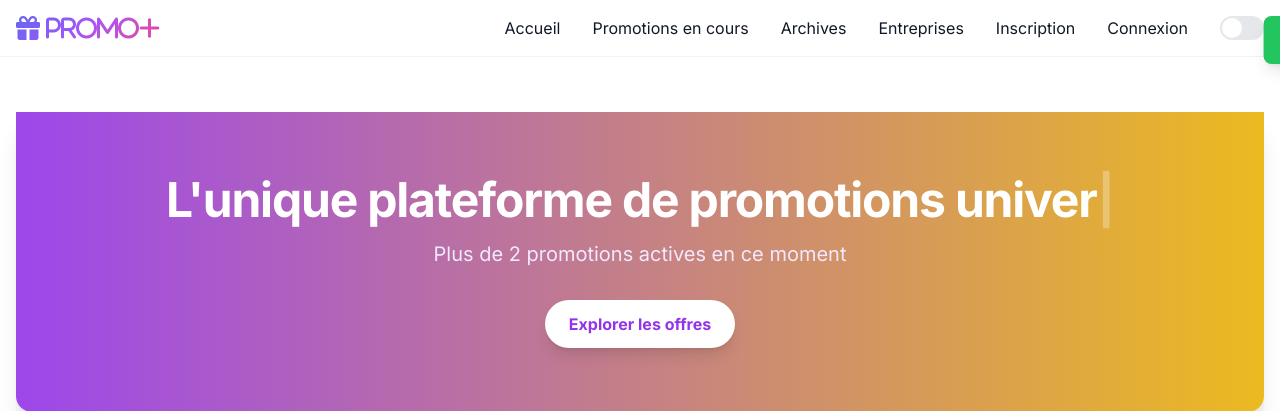
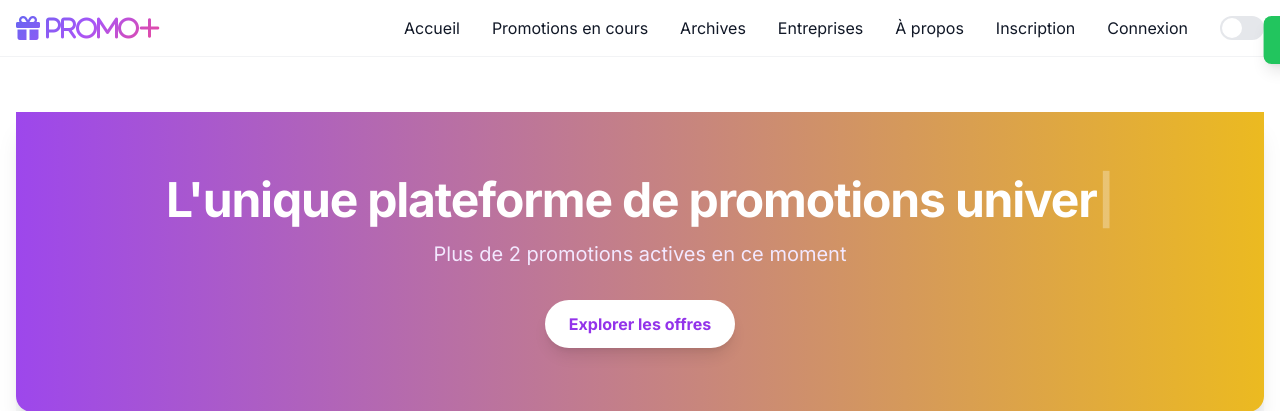
Before and after one commit to Futdev-teams/promo, a Django app: page / in a window 1280 px wide. Shown: the top 411 px of the page. Run offline with Django 5.2, Linux system fonts and the light colour scheme; data comes from the database, SQL or seed files in the repository; some libraries are stand-ins or nearby versions.

Commit message:
Mise à jour du projet promo V 0.2

```diff
--- a/promotions/templates/base.html
+++ b/promotions/templates/base.html
@@ -485,7 +485,7 @@
                 <a href="/promotions-actives" class="nav-link">Promotions en cours</a>
                 <a href="/archives" class="nav-link">Archives</a>
                 <a href="/entreprise" class="nav-link">Entreprises</a>
-
+                <a href="/about_me" class="nav-link">À propos</a>
 
                 {% if user.is_authenticated %}
                 <!-- Menu utilisateur futuriste -->
@@ -554,6 +554,10 @@
                 <a href="/entreprise" class="nav-link flex items-center">
                     <i class="fas fa-building mr-3 text-accent-color"></i>
                     Entreprises
+                </a>
+                <a href="/about_me" class="nav-link flex items-center">
+                    <i class="fas fa-info-circle mr-3 text-accent-color"></i>
+                    À propos
                 </a>
 
 
```
